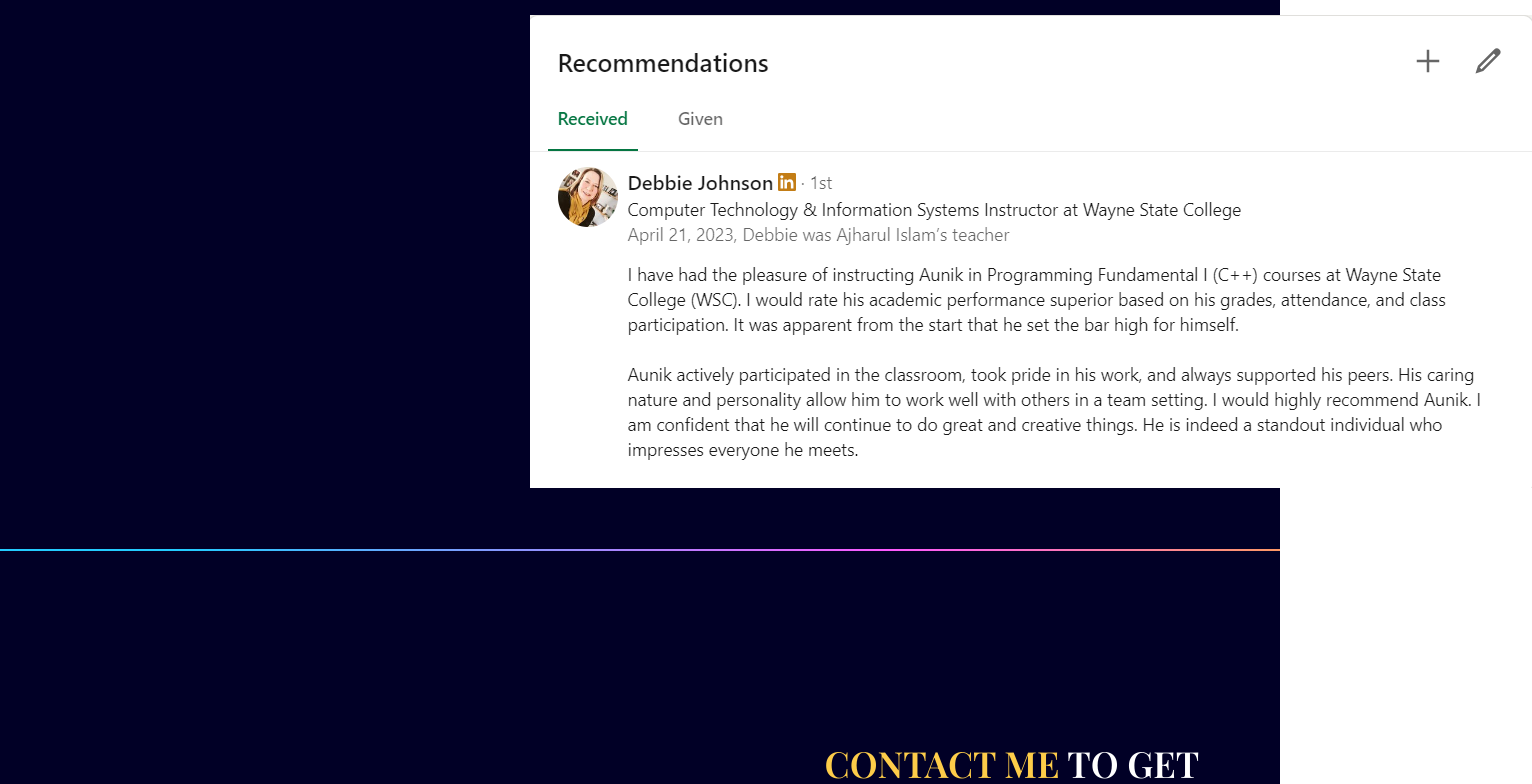
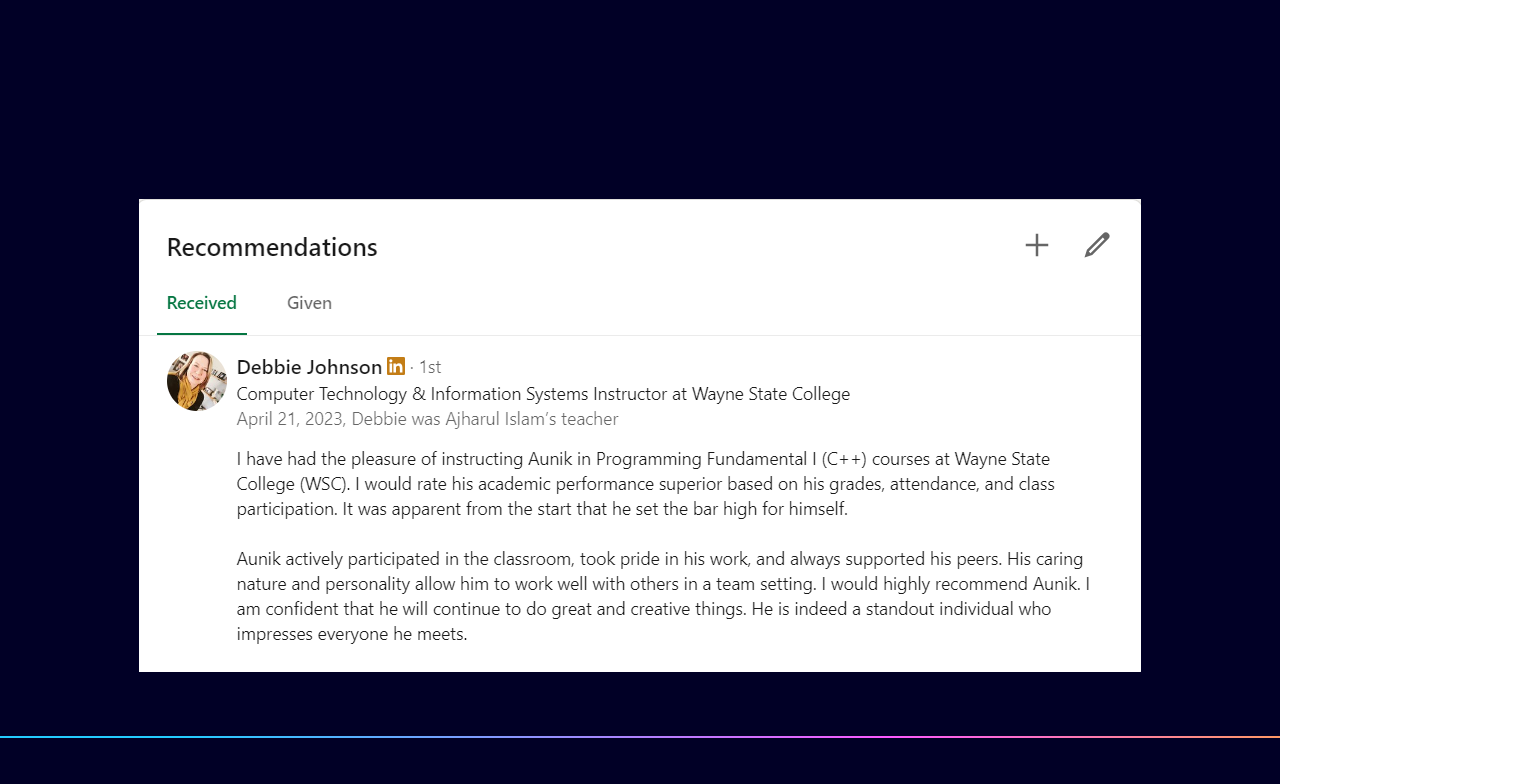
Before and after one commit to ajauni01/portfolio-website, a React (Vite) app: page / in a window 1280 px wide. Shown: the part 3520-4304 px from the top of the page, 1532 px wide, since content can reach past the window. Built offline with nearby package versions, Linux system fonts and the light colour scheme.

Commit message:
final-changes

```diff
--- a/src/Home/Projects/Recognition/Recognition.jsx
+++ b/src/Home/Projects/Recognition/Recognition.jsx
@@ -1,9 +1,10 @@
 import { motion } from 'framer-motion';
 import LineGradient from '../../../Components/LineGradient';
+import instructorImg from "../../../assets/myProjects/recognitionImg.png"
 
 const Recognition = () => {
 
-  const recognitionStyles = `mx-auto relative max-w-[400px] h-[350px] flex flex-col justify-end pt-16 mt-48 before:absolute before:top-[-120px] before:-ml-[110px] before:left-1/2`
+  const recognitionStyles = `mx-auto relative flex flex-col justify-end pt-16 mt-48 before:absolute before:top-[-120px] before:-ml-[110px] before:left-1/2`
 
   return (
     <section id="recognition" className="pt-32 pb-16">
@@ -29,7 +30,7 @@ const Recognition = () => {
       {/* RECOGNITION */}
       <div className='md:flex md:justify-between gap-8'>
         <motion.div
-          className={`bg:blue ${recognitionStyles} before:content-person1`}
+          className={`${recognitionStyles}`}
           initial="hidden"
           whileInView="visible"
           viewport={{ once: true, amount: 0.5 }}
@@ -39,6 +40,7 @@ const Recognition = () => {
             visible: { opacity: 1, scale: 1 }
           }}
         >
+          <img src={instructorImg} alt="" />
 
         </motion.div>
       </div>
```
